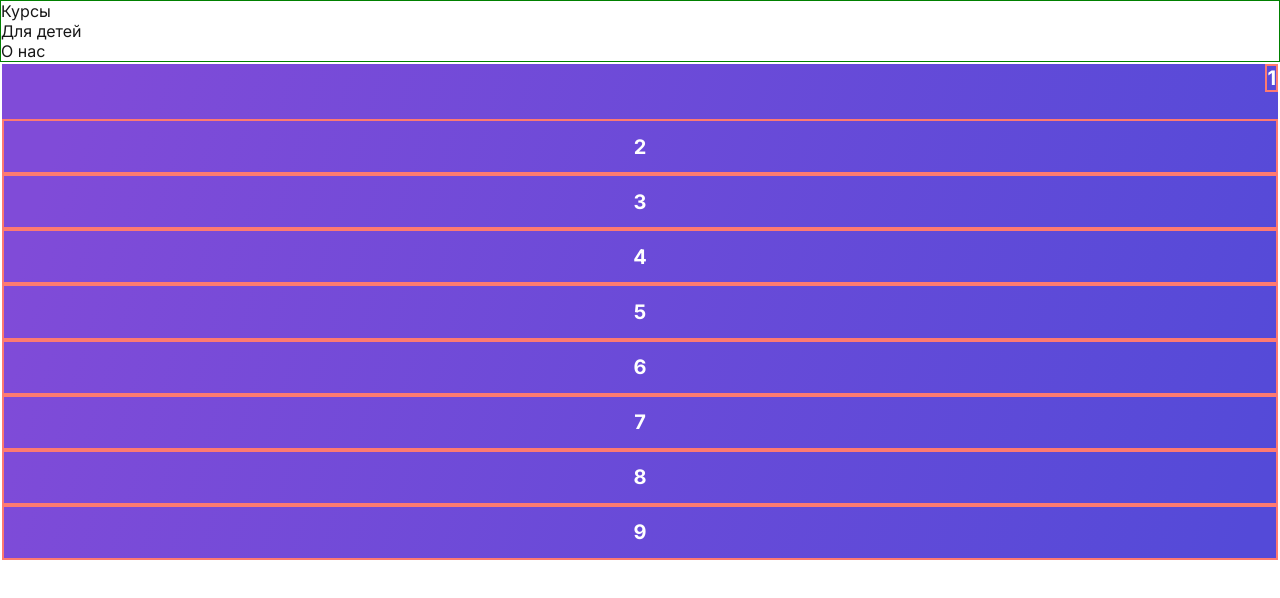
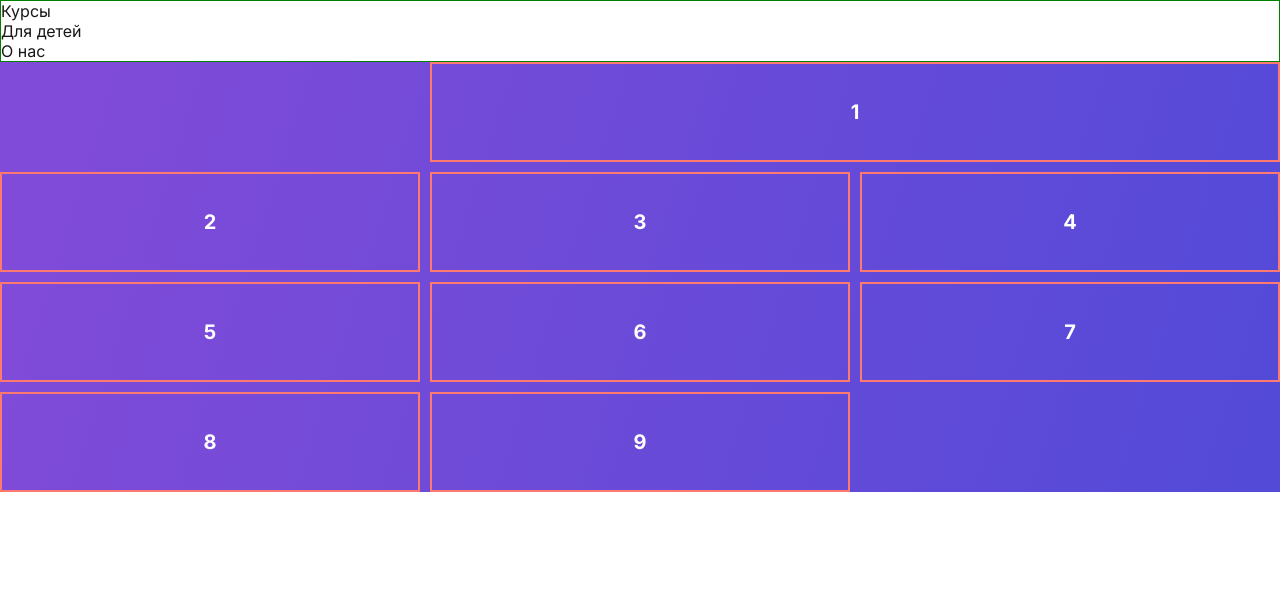
Before and after one commit to vpalex999/nextjs-top-app-approuter, a Next.js app in the folder top-app/: page /grid in a window 1280 px wide. Shown: the top 598 px of the page. Built offline with nearby package versions, Linux system fonts and the light colour scheme.

Commit message:
stage-10.4

```diff
--- a/top-app/app/(site)/grid/Grid.module.css
+++ b/top-app/app/(site)/grid/Grid.module.css
@@ -4,8 +4,9 @@
 
 .container {
     display: grid;
-    border: 2px solid white;
-    height: 500px;
+    gap: 10px;
+    grid-template-columns: [startline] 1fr [middleline] 1fr 1fr [endline];
+    grid-auto-rows: 100px;
 }
 
 .container>div {
@@ -16,4 +17,24 @@
     display: flex;
     align-items: center;
     justify-content: center;
+    grid-auto-flow: row;
 }
+
+.c1 {
+    /* grid-column-start: 1;
+    grid-column-end: -1; */
+
+    /* занять 2-ячейки */
+    /* grid-column: 1 / 3;  */
+
+    /* занять 2-ячейки */
+    /* grid-column-start: 1;
+    grid-column-end: span 2; */
+
+    /* занять 3-ячейки */
+    /* grid-column: 1 / span 3; */
+
+    grid-column-start: middleline;
+    grid-column-end: endline;
+
+}
--- a/top-app/app/(site)/grid/page.tsx
+++ b/top-app/app/(site)/grid/page.tsx
@@ -10,15 +10,15 @@ export default function Grid() {
   return (
     <section className={cn(styles.section)}>
       <div className={cn(styles.container)}>
-        <div style={{ justifySelf: "right", alignSelf: "start" }}>1</div>
-        <div>2</div>
-        <div>3</div>
-        <div>4</div>
-        <div>5</div>
-        <div>6</div>
-        <div>7</div>
-        <div>8</div>
-        <div>9</div>
+        <div className={cn(styles.c1)}>1</div>
+        <div className={cn(styles.c2)}>2</div>
+        <div className={cn(styles.c3)}>3</div>
+        <div className={cn(styles.c4)}>4</div>
+        <div className={cn(styles.c5)}>5</div>
+        <div className={cn(styles.c6)}>6</div>
+        <div className={cn(styles.c7)}>7</div>
+        <div className={cn(styles.c8)}>8</div>
+        <div className={cn(styles.c9)}>9</div>
       </div>
     </section>
   );
```
